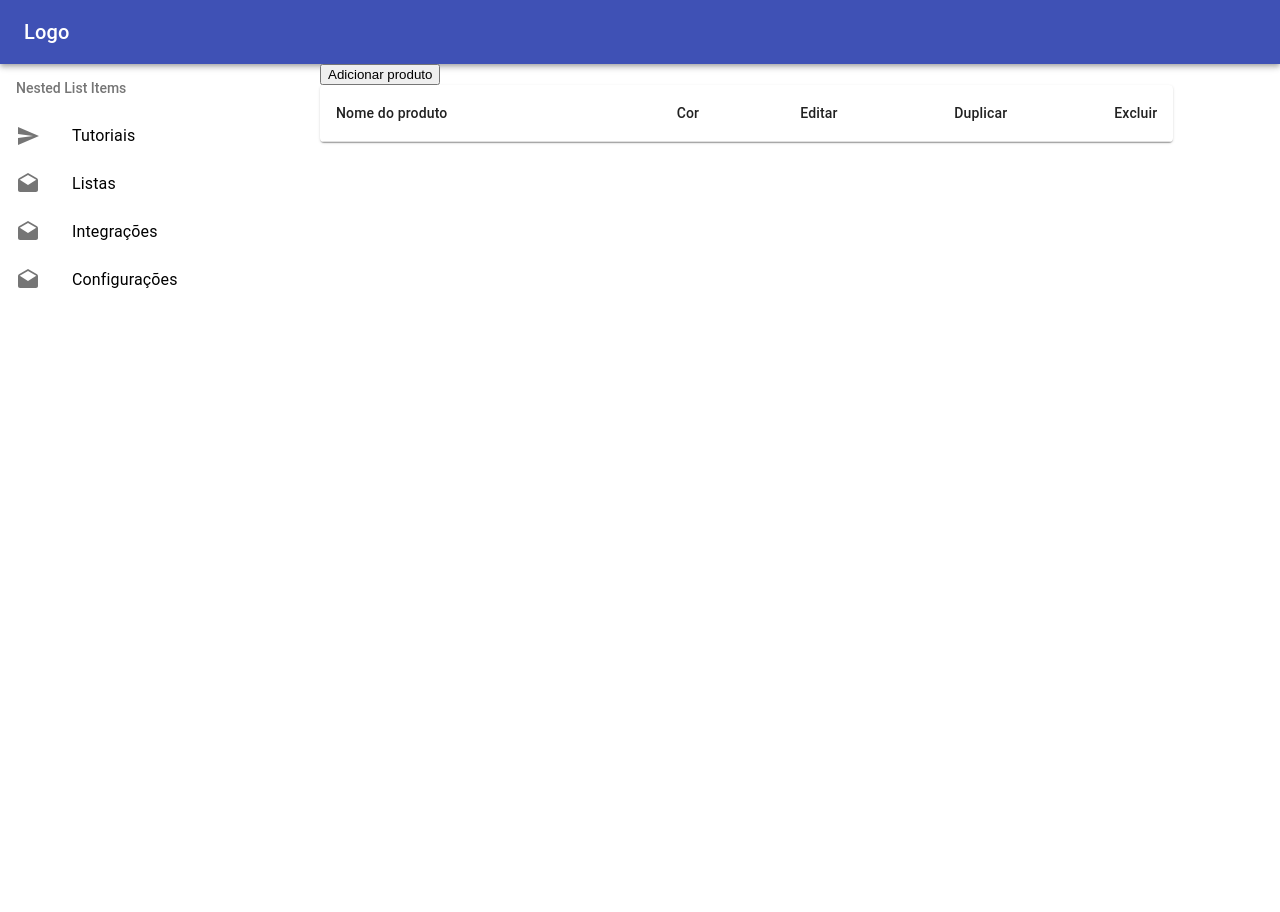
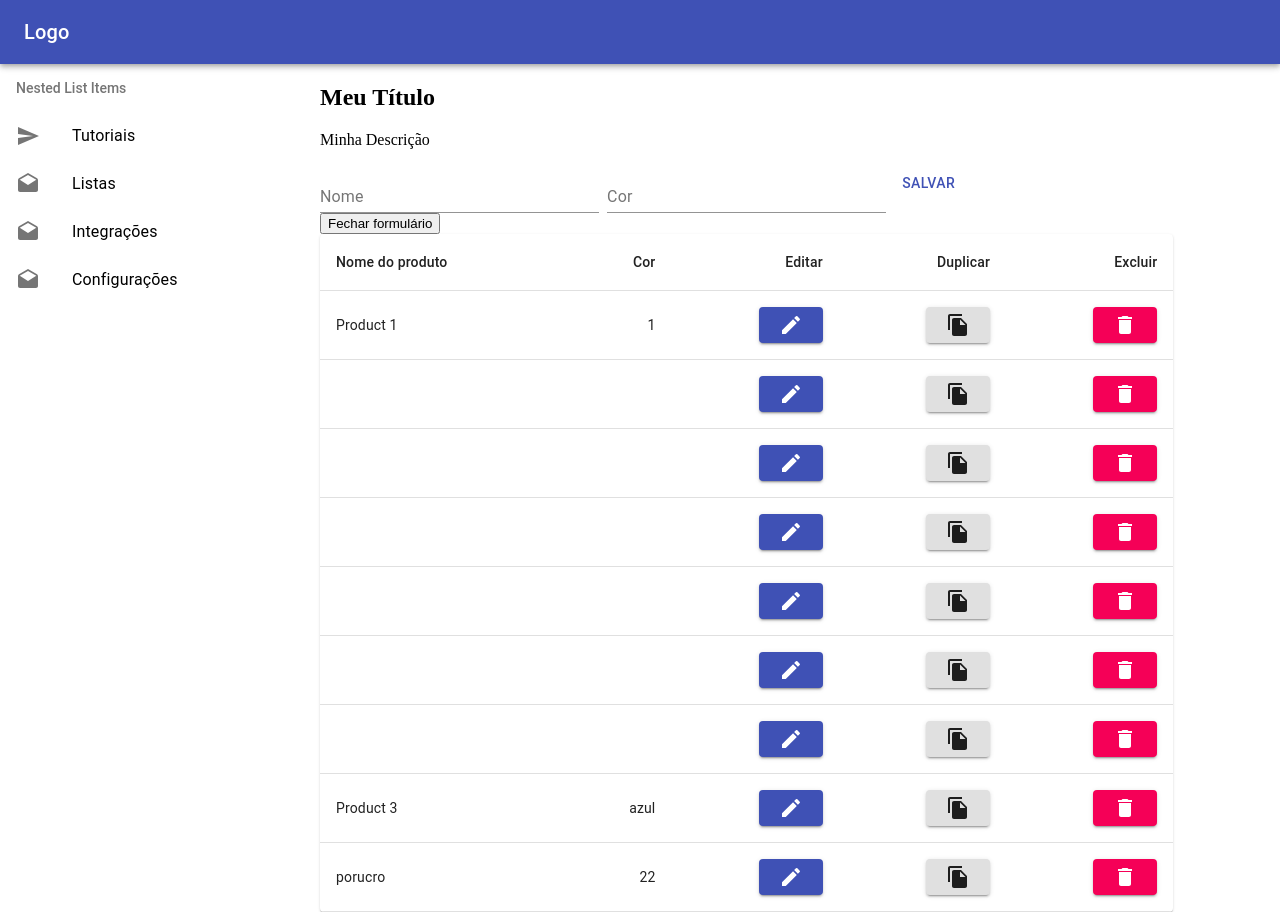
Before and after one commit to LeonardoCamargo31/crud-react, a React (Create React App) app: page / in a window 1280 px wide. Before the commit the page ends 800 px from the top, so only its background shows below. Built offline with nearby package versions, Linux system fonts and the light colour scheme; no server answers; data requests are answered from the project's data file.

Commit message:
feat: create new product and update product

```diff
--- /dev/null
+++ b/db.json
@@ -0,0 +1,49 @@
+{
+  "product": [
+    {
+      "id": 1,
+      "name": "Product 1",
+      "color": "1"
+    },
+    {
+      "id": 2,
+      "name": "",
+      "color": ""
+    },
+    {
+      "id": 3,
+      "name": "",
+      "color": ""
+    },
+    {
+      "id": 4,
+      "name": "",
+      "color": ""
+    },
+    {
+      "id": 5,
+      "name": "",
+      "color": ""
+    },
+    {
+      "id": 6,
+      "name": "",
+      "color": ""
+    },
+    {
+      "id": 7,
+      "name": "",
+      "color": ""
+    },
+    {
+      "id": 8,
+      "name": "Product 3",
+      "color": "azul"
+    },
+    {
+      "id": 9,
+      "name": "porucro",
+      "color": "22"
+    }
+  ]
+}
--- a/src/containers/index.js
+++ b/src/containers/index.js
@@ -1,5 +1,4 @@
 import React, { useState, useEffect } from 'react'
-import axios from 'axios'
 import Table from '@material-ui/core/Table'
 import TableBody from '@material-ui/core/TableBody'
 import TableCell from '@material-ui/core/TableCell'
@@ -14,31 +13,84 @@ import Input from '@material-ui/core/Input'
 import DeleteIcon from '@material-ui/icons/Delete'
 import EditIcon from '@material-ui/icons/Edit'
 import FileCopyIcon from '@material-ui/icons/FileCopy'
+import Grid from '@material-ui/core/Grid'
+import api from '../utils/api'
 
 const Index = () => {
+  const [form, setForm] = useState({ id: null, name: '', color: '' })
   const [data, setData] = useState([])
-  const [form, setForm] = useState(false)
+  const [openForm, setOpenForm] = useState(true)
 
-  function handleForm() {
-    setForm(!form)
+  const loadProducts = () => {
+    api.get('/product').then((res) => {
+      setData(res.data)
+    })
   }
 
   useEffect(() => {
-    axios
-      .get('https://crudcrud.com/api/3ccd06bb2291442d87fbd518ae92003e/product')
-      .then((res) => {
-        setData(res.data)
+    loadProducts()
+  }, [])
+
+  const handleForm = () => {
+    setOpenForm(!form)
+  }
+
+  const onChangeInput = (event) => {
+    setForm({ ...form, [event.target.name]: event.target.value })
+  }
+
+  const findProductById = (id) => {
+    api.get(`/product/${id}`).then((res) => {
+      if (res.status === 200) {
+        setForm(res.data)
+      }
+    })
+  }
+
+  const handleButton = () => {
+    const id = document.getElementById('id').value
+    if (id) {
+      api.put(`/product/${id}`, form).then((res) => {
+        console.log(res)
+        if (res.status === 200) {
+          setForm({ id: null, name: '', color: '' })
+          loadProducts()
+        }
       })
-  }, [])
+    } else {
+      api.post('/product', form).then((res) => {
+        if (res.status === 201) {
+          setForm({ id: null, name: '', color: '' })
+          loadProducts()
+        }
+      })
+    }
+  }
 
   const renderForm = () => (
     <div className={`c-form ${form ? 'c-form--open' : ''}`}>
       <h2 id="modal-title">Meu Título</h2>
       <p id="modal-description">Minha Descrição</p>
-      <FormControl>
-        <InputLabel htmlFor="my-input">Email address</InputLabel>
-        <Input id="my-input" aria-describedby="my-helper-text" />
-      </FormControl>
+      <Grid container spacing={1}>
+        <Grid item xs={4}>
+          <input type="hidden" id="id" value={form.id} />
+          <FormControl fullWidth>
+            <InputLabel htmlFor="name">Nome</InputLabel>
+            <Input name="name" value={form.name} onChange={onChangeInput} />
+          </FormControl>
+        </Grid>
+        <Grid item xs={4}>
+          <FormControl fullWidth>
+            <InputLabel htmlFor="color">Cor</InputLabel>
+            <Input name="color" value={form.color} onChange={onChangeInput} />
+          </FormControl>
+        </Grid>
+        <Grid item xs={4}>
+          <Button onClick={handleButton} color="primary">
+            Salvar
+          </Button>
+        </Grid>
+      </Grid>
     </div>
   )
 
@@ -50,7 +102,7 @@ const Index = () => {
       <TableCell align="right">{row.color}</TableCell>
       <TableCell align="right">
         <Button variant="contained" color="primary">
-          <EditIcon />
+          <EditIcon onClick={() => findProductById(row.id)} />
         </Button>
       </TableCell>
       <TableCell align="right">
@@ -88,7 +140,7 @@ const Index = () => {
       {renderForm()}
 
       <button type="button" onClick={handleForm}>
-        {form ? 'Fechar formulário' : 'Adicionar produto'}
+        {openForm ? 'Fechar formulário' : 'Adicionar produto'}
       </button>
 
       {renderTable()}
--- /dev/null
+++ b/src/utils/api.js
@@ -0,0 +1,7 @@
+import axios from 'axios'
+
+const api = axios.create({
+  baseURL: 'http://localhost:3002',
+})
+
+export default api
```
